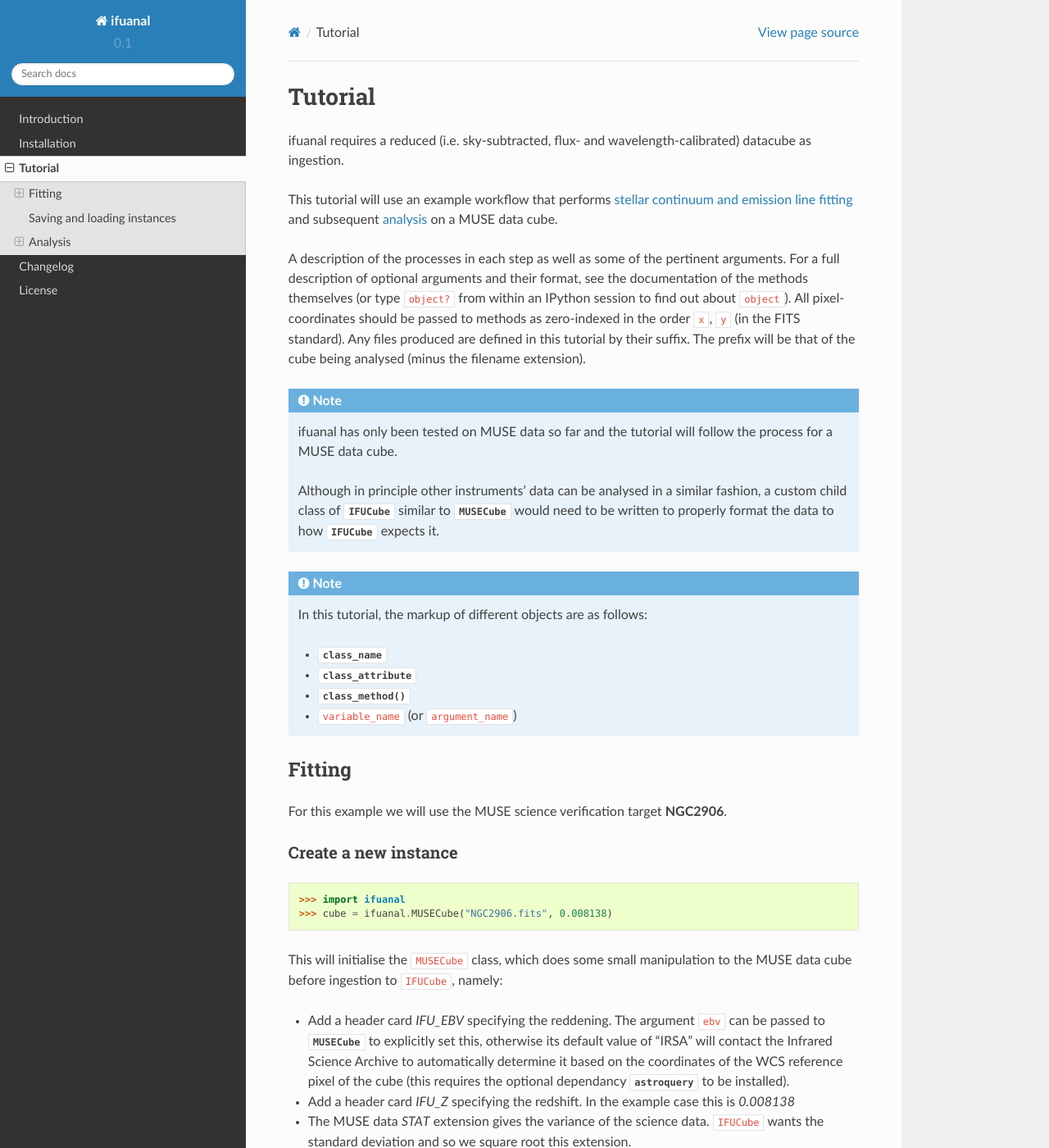
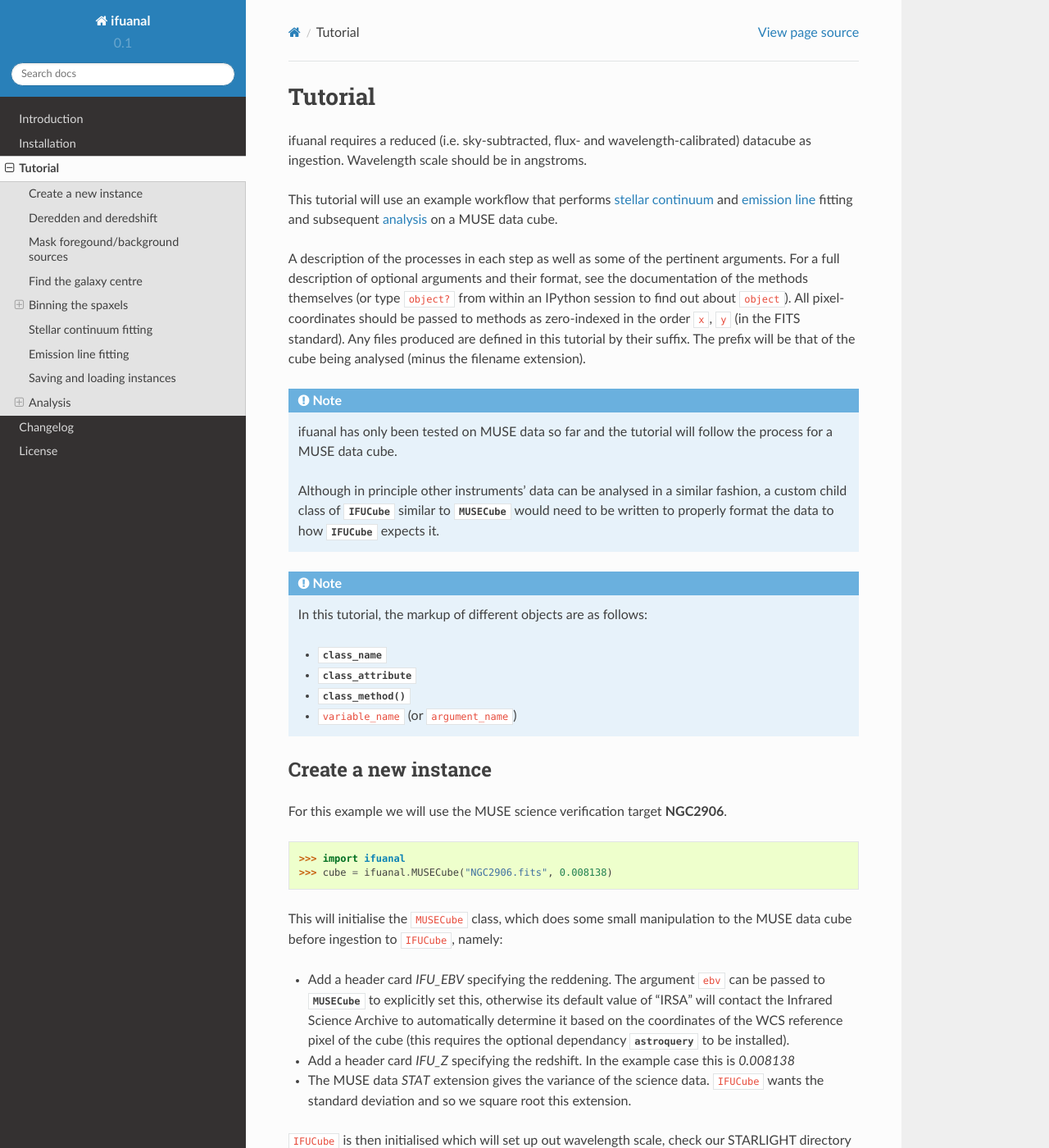
Before and after one commit to Lyalpha/ifuanal, a Sphinx documentation site: the page built from docs/tutorial.rst, in a window 1280 px wide and 1400 px high. Shown: the whole window at 82% size. Built offline with Sphinx 7.4.7 and the Read the Docs theme 2.0.0, drawn with Linux system fonts in a browser that asks for light colours; some of the changed text lies outside the part shown.

Commit message:
minor changes to tutorial format

```diff
--- a/docs/tutorial.rst
+++ b/docs/tutorial.rst
@@ -2,11 +2,12 @@ Tutorial
 ========
 
 ifuanal requires a reduced (i.e. sky-subtracted, flux- and
-wavelength-calibrated) datacube as ingestion.
+wavelength-calibrated) datacube as ingestion. Wavelength scale should be in
+angstroms.
 
-This tutorial will use an example workflow that performs :ref:`stellar continuum
-and emission line fitting <fitting>` and subsequent :ref:`analysis <analysis>`
-on a MUSE data cube.
+This tutorial will use an example workflow that performs :ref:`stellar
+continuum <cont-fitting>` and :ref:`emission line <emission-fitting>` fitting and
+subsequent :ref:`analysis <analysis>` on a MUSE data cube.
 
 A description of the processes in each step as well as some of the pertinent
 arguments. For a full description of optional arguments and their format, see
@@ -77,7 +74,7 @@ from `data/emission_lines.json`
 .. _deredden-deredshift:
 
 Deredden and deredshift
-^^^^^^^^^^^^^^^^^^^^^^^
+-----------------------
 
 ::
 
@@ -97,7 +94,7 @@ subsequent calls will not do anything to the cube, e.g.::
 The wavelength array under :attr:`lamb` is updated with the deredshifting.
 
 Mask foregound/background sources
-^^^^^^^^^^^^^^^^^^^^^^^^^^^^^^^^^
+---------------------------------
 
 We can remove spaxels from the data cube (by setting their values to ``np.nan``)
 to ensure they are not considered in subsequent analysis. For NGC2906 there is a
@@ -116,7 +113,7 @@ multiple regions::
   >>> # cube.mask_regions([(10, 20), (30, 40), (50, 60)], [12, 10, 8])
 
 Find the galaxy centre
-^^^^^^^^^^^^^^^^^^^^^^
+----------------------
 
 We need to provide an initial guess to find centre of the galaxy, usually by
 simply eyeballing the cube. This can be given in pixel coordinates or RA and DEC
@@ -140,10 +137,10 @@ and residual for checking.
    maps in terms of offset from the centre.
 
 Binning the spaxels
-^^^^^^^^^^^^^^^^^^^
+-------------------
 
 Voronoi binning
-"""""""""""""""
+^^^^^^^^^^^^^^^
 
 We do not want to consider sky spaxels in our analysis and, additionally, we do
 not want to perform fitting to low signal-to-noise ratio (SNR) spaxels. To
@@ -175,7 +172,7 @@ calculating (regardless of whether new arguments are passed to the method). Set
 their SNRs.
 
 HII region binning
-""""""""""""""""""
+^^^^^^^^^^^^^^^^^^
 
 .. TODO::
 
@@ -185,7 +182,7 @@ HII region binning
 .. _custom-bins:
 
 Adding custom bins
-""""""""""""""""""
+^^^^^^^^^^^^^^^^^^
 
 Custom bins can be added by defining a centre and radius. These bins will have
 negative bin numbers beginning at -1 in results.
@@ -209,7 +206,7 @@ where 0.2 is the pixel scale of MUSE in arcsecs. Once all fitting has been perfo
 .. _cont-fitting:
 
 Stellar continuum fitting
-^^^^^^^^^^^^^^^^^^^^^^^^^
+-------------------------
 
 Stellar continuum fitting is performed via `STARLIGHT
 <http://astro.ufsc.br/starlight/>`_ (see :ref:`starlight-install`).
@@ -276,7 +273,7 @@ emission line fitting).
 .. _emission-fitting:
 
 Emission line fitting
-^^^^^^^^^^^^^^^^^^^^^
+---------------------
 
 Emission line fitting is done with a set of single gaussians, one for each of
 the lines given in `data/emission_lines.json`.
@@ -368,8 +365,8 @@ can do all this fancy stuff...
 
 .. _results-dict:
 
-results dictionary
-^^^^^^^^^^^^^^^^^^
+:attr:`results` dictionary
+^^^^^^^^^^^^^^^^^^^^^^^^^^^^
 As an example, to see the results for a bin of number
 ``bn``, type:::
 
@@ -382,7 +379,7 @@ The ``results`` dictionary contains
    Write this section.
 
 
-plotting
+Plotting
 ^^^^^^^^
 
 Once all fitting has been done, maps of the bins with various quantities can be
```
Also changed, not shown: other parts of docs/tutorial.rst (+3 -7 lines).
